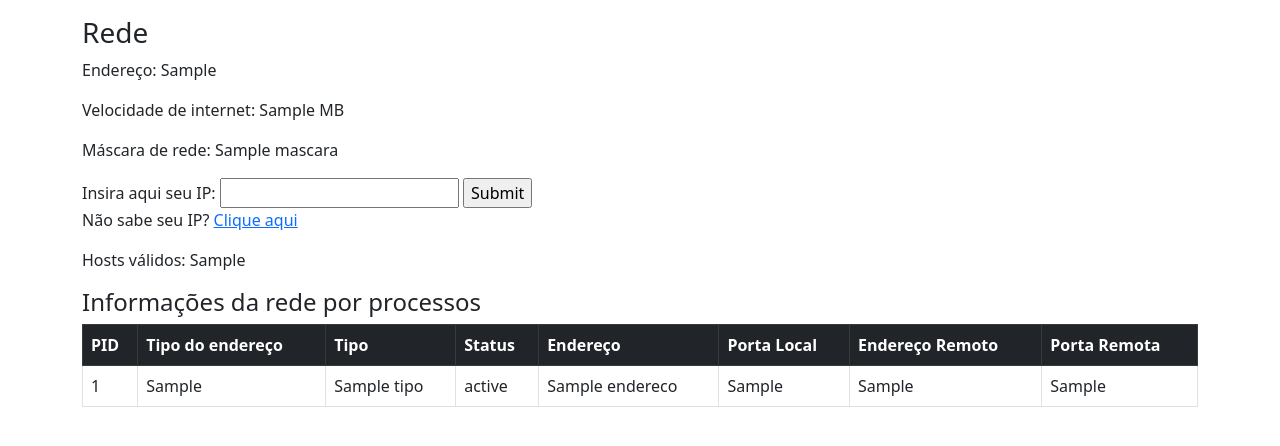
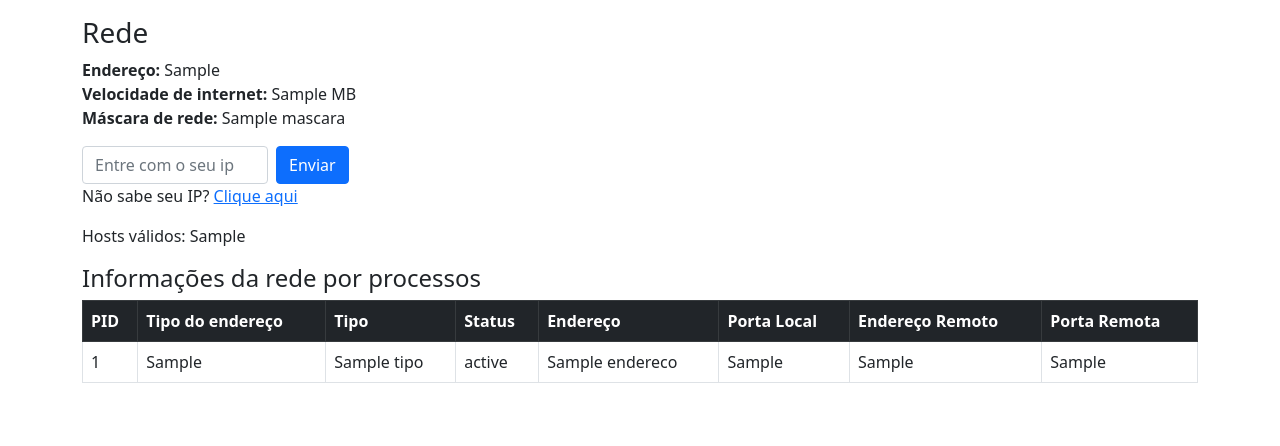
Before and after one commit to Cunhaaa332/ProjetoDeBlocoPython, a Django app: template gerenciador_de_tarefas/templates/rede.html in a window 1280 px wide. Shown: the part 127-573 px from the top of the page. Run offline with Django 3.2, Linux system fonts and the light colour scheme; the template is opened without the code that fills it: most values are stand-ins (such as "Sample title", 1, 10 or a date in 2020).

Commit message:
alterando layout da página de Rede

```diff
--- a/gerenciador_de_tarefas/templates/rede.html
+++ b/gerenciador_de_tarefas/templates/rede.html
@@ -4,20 +4,33 @@
 </div>
 
 <div>
-  <p>Endereço: {{ interface_net }}</p>
-  <p>Velocidade de internet: {{ internet_vel }} MB</p>
-  <p>Máscara de rede: {{ mascara }}</p>
-  <form method="POST" action="{% url 'rede' %}">
+  <div>
+    <p class="fw-bold d-inline">Endereço: </p>{{ interface_net }}
+  </div>
+  <div>
+    <p class="fw-bold d-inline">Velocidade de internet: </p>{{ internet_vel }} MB
+  </div>
+  <div>
+    <p class="fw-bold d-inline">Máscara de rede: </p>{{ mascara }}
+  </div>
+  <form class="form-inline mt-3" method="POST" action="{% url 'rede' %}">
     {% csrf_token %}
-    <label for="ip">Insira aqui seu IP: </label>
-    <input type="text" name="ip" />
-    <input type="submit" name="submit" />
+    <div class="form-row d-flex">
+      <div class="col-2">
+        <input type="text" class="form-control" name="ip" placeholder="Entre com o seu ip" />
+      </div>
+      <div class="col ms-2">
+        <button type="submit" class="btn btn-primary pl-3">Enviar</button>
+      </div>
+    </div>
+  </form>
+  <div>
     <p>
       Não sabe seu IP?
       <a href="https://whatismyipaddress.com/" target="_blank">Clique aqui </a>
     </p>
     <p>Hosts válidos: {{ hosts_validos }}</p>
-  </form>
+  </div>
 </div>
 
 <h4>Informações da rede por processos</h4>
```
